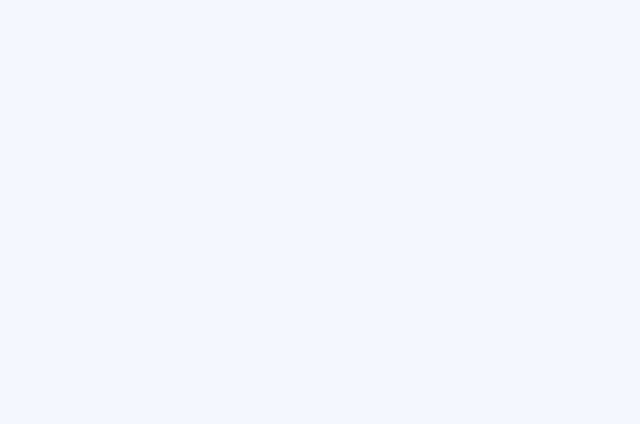
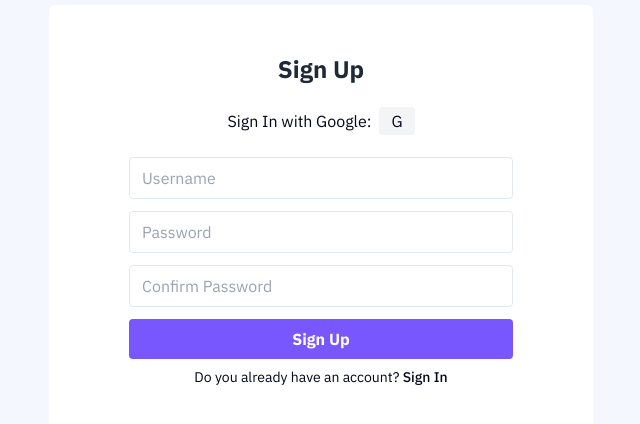
Before and after one commit to alikpashaevi/elenify, a Next.js app: page /sign-up in a window 1280 px wide. Shown: the part 180-604 px from the top of the page, without its empty margins (319-959 px from the left). Built offline with nearby package versions, Linux system fonts and the light colour scheme.

Commit message:
sign in and sign up page design done

```diff
--- a/app/(auth)/sign-in/page.tsx
+++ b/app/(auth)/sign-in/page.tsx
@@ -1,4 +1,5 @@
 "use client"
+import Link from 'next/link';
 import React from 'react'
 import { useState } from 'react'
 
@@ -9,9 +10,9 @@ const SignInPage = () => {
 
   return (
     <div className="flex flex-col items-center justify-center  px-20 py-12 rounded-md bg-white">
-      <h1 className="text-2xl font-bold text-gray-800 mb-6">Login</h1>
+      <h1 className="text-2xl font-bold text-gray-800 mb-6">Sign In</h1>
       <div className="mb-6">
-        <p className="inline mr-2">Login with Google:</p>
+        <p className="inline mr-2">Sign In with Google:</p>
         <span className="bg-gray-100 px-3 py-1 rounded">G</span>
       </div>
       <form className="w-full max-w-sm">
@@ -32,10 +33,12 @@ const SignInPage = () => {
           onChange={(e) => setPassword(e.target.value)}
         />
         <button className="w-full bg-purple-500 hover:bg-purple-600 text-white font-bold py-2 px-4 rounded">
-          Login
+          Sign In
         </button>
         {message && <p className="mt-3 text-center text-gray-700">{message}</p>}
       </form>
+      <span className='mt-2 font-normal text-sm'>Don't have an account? <Link href="/sign-up" className='font-medium'>Sign Up</Link></span>
+
     </div>
   )
 }
--- a/app/(auth)/sign-up/page.tsx
+++ b/app/(auth)/sign-up/page.tsx
@@ -1,10 +1,52 @@
-import React from 'react'
-import { SignUp } from '@clerk/nextjs'
+"use client"
+import React, {useState} from 'react'
+import Link from 'next/link';
 
 const SignUpPage = () => {
+
+  const [username, setUsername] = useState('');
+  const [password, setPassword] = useState('');
+  const [confirmPassword, setConfirmPassword] = useState('');
+  const [message, setMessage] = useState('');
+
   return (
-    <div>
-
+    <div className="flex flex-col items-center justify-center  px-20 py-12 rounded-md bg-white">
+      <h1 className="text-2xl font-bold text-gray-800 mb-6">Sign Up</h1>
+      <div className="mb-6">
+        <p className="inline mr-2">Sign In with Google:</p>
+        <span className="bg-gray-100 px-3 py-1 rounded">G</span>
+      </div>
+      <form className="w-full max-w-sm">
+        <input
+          className="w-full px-3 py-2 mb-3 text-gray-700 border rounded"
+          name='username'
+          type="text"
+          placeholder="Username"
+          value={username}
+          onChange={(e) => setUsername(e.target.value)}
+        />
+        <input
+          className="w-full px-3 py-2 mb-3 text-gray-700 border rounded"
+          name='password'
+          type="password"
+          placeholder="Password"
+          value={password}
+          onChange={(e) => setPassword(e.target.value)}
+        />
+        <input
+          className="w-full px-3 py-2 mb-3 text-gray-700 border rounded"
+          name='confirm-password'
+          type="password"
+          placeholder="Confirm Password"
+          value={confirmPassword}
+          onChange={(e) => setConfirmPassword(e.target.value)}
+        />
+        <button className="w-full bg-purple-500 hover:bg-purple-600 text-white font-bold py-2 px-4 rounded">
+          Sign Up
+        </button>
+        {message && <p className="mt-3 text-center text-gray-700">{message}</p>}
+      </form>
+      <span className='mt-2 font-normal text-sm'>Do you already have an account? <Link href="/sign-in" className='font-medium'>Sign In</Link></span>
     </div>
   )
 }
```
